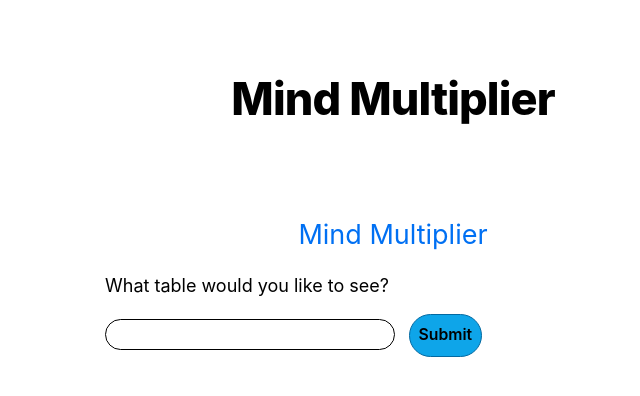
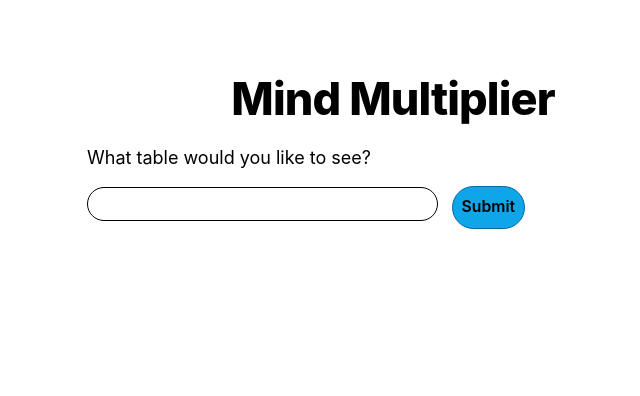
Before and after one commit to vineeth-pradhan/mind-multiplier, a Next.js app: page / in a window 1280 px wide. Shown: the top 396 px of the page, without its empty margins (247-887 px from the left). Built offline with nearby package versions, Linux system fonts and the light colour scheme.

Commit message:
Removing strict mode & adding focus to the input element

```diff
--- a/components/tables/new.js
+++ b/components/tables/new.js
@@ -1,30 +1,37 @@
 import Link from 'next/link'
 import Head from 'next/head'
 import Layout from '../../components/layout'
+import { useState, useEffect } from 'react'
 
 export default function NewTable(){
+  const [data, setData] = useState(null)
+  const [isLoading, setLoading] = useState(true)
+
+  useEffect(() => {
+    document.onload = function() {
+      var element = document.getElementById("get-new-table-input");
+      element.querySelector("input[name='which-table']").focus();
+    }()
+  })
+
   return(
-    <Layout>
+    <>
       <Head>
         <title>
           Mind Multiplier
         </title>
       </Head>
-      <div className="get-new-table-input">
+      <div id="get-new-table-input">
         <div>
           <label> What table would you like to see? </label>
         </div>
         <div className="mt-3">
-          <span>
-            <input type="text" name="which-table" className="border border-black rounded-full" />
-          </span>
-          <span>
-            <button className="ml-3 px-2 py-2 font-semibold rounded-full border border-sky-700 text-sm bg-sky-500 hover:bg-sky-700">
-              Submit
-            </button>
-          </span>
+          <input type="text" name="which-table" className="border border-black rounded-full text-xl indent-3 focus-visible:outline-none" />
+          <button className="ml-3 px-2 py-2 font-semibold rounded-full border border-sky-700 text-sm bg-sky-500 hover:bg-sky-700">
+            Submit
+          </button>
         </div>
       </div>
-    </Layout>
+    </>
   );
 }
--- a/next.config.js
+++ b/next.config.js
@@ -1,3 +1,3 @@
 module.exports = {
-  reactStrictMode: true,
+  reactStrictMode: false,
 }
```
